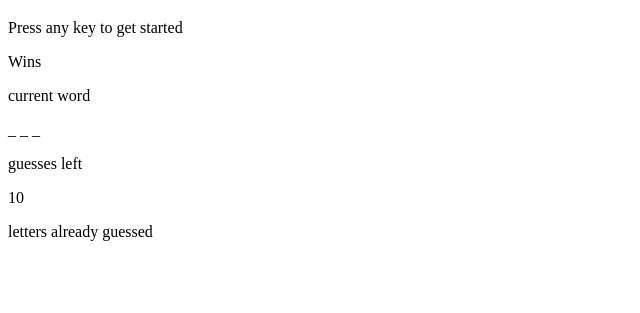
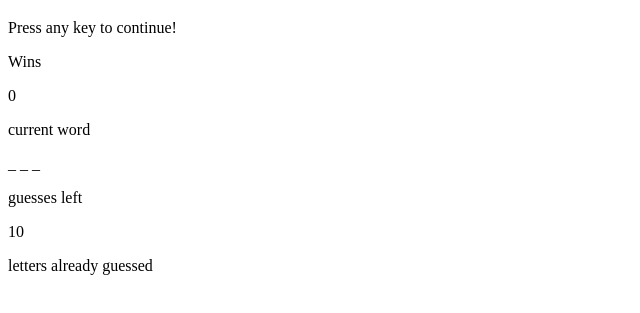
Before and after one commit to caseydean8/Word-Guess-Game, a plain HTML site: page index.html in a window 1280 px wide. Shown: the part 61-374 px from the top of the page, without its empty margins (0-640 px from the left). Drawn offline with Linux system fonts and the light colour scheme.

Commit message:
Added read.me

```diff
--- a/assets/javascript/game.js
+++ b/assets/javascript/game.js
@@ -5,7 +5,7 @@
 var wins = 0
 
 // Temporary test array.
-var words = ['monkey', 'dog', 'pig']
+var words = ["monkey", "dog", "pig", "tiger", "bear"]
 
 // Set up an array to designate the answer.
 var answerArray = [];
--- a/index.html
+++ b/index.html
@@ -17,9 +17,9 @@
 
         </div>
         <div class="column">
-            <p>Press any key to get started</p>
+            <p>Press any key to continue!</p>
             <p>Wins</p> <!-- counter -->
-            <p id="wins"></p>
+            <p id="wins">0</p>
             <p>current word</p>
             <p id="current-word"></p>
             <p>guesses left</p>
```
Also changed, not shown: 1 other file.
